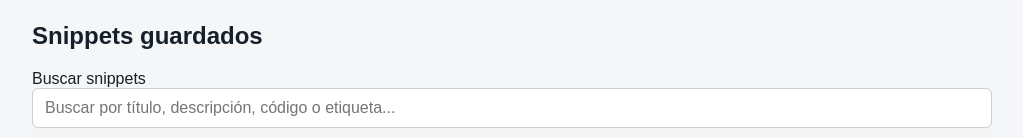
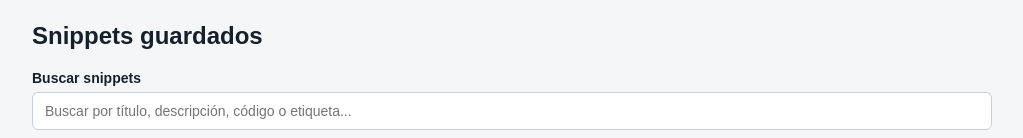
Before and after one commit to julietaR29/snippets-library, a React (Vite) app: page / in a window 1280 px wide. Shown: the part 770-908 px from the top of the page, without its empty margins (128-1151 px from the left). Built offline with nearby package versions, Linux system fonts and the light colour scheme.

Commit message:
style: add base styles for SearchBar component

```diff
--- a/src/index.css
+++ b/src/index.css
@@ -185,3 +185,32 @@ pre {
     align-items: center;
   }
 }
+
+/* D4: SearchBar */
+
+.search-bar {
+  display: grid;
+  gap: 6px;
+  margin-bottom: 16px;
+}
+
+.search-bar__label {
+  font-weight: 600;
+  font-size: 14px;
+}
+
+.search-bar__input-wrapper {
+  position: relative;
+  display: flex;
+  align-items: center;
+}
+
+.search-bar__input {
+  width: 100%;
+  box-sizing: border-box;
+  padding: 10px 40px 10px 12px;
+  border: 1px solid #c8d0d8;
+  border-radius: 6px;
+  font: inherit;
+  font-size: 14px;
+}
```
